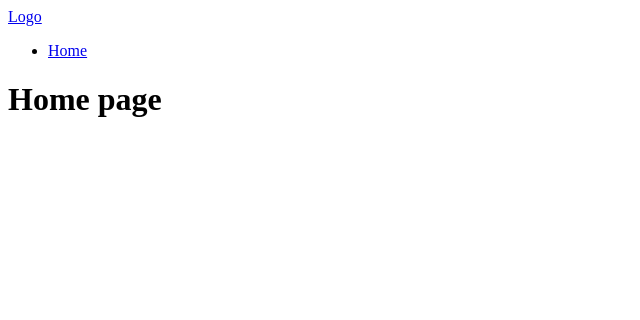
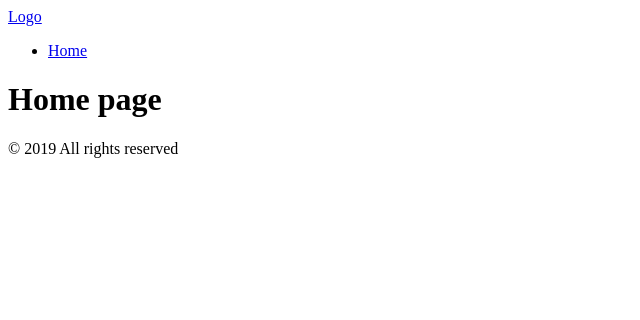
Before and after one commit to a-lenka/symfoapp, a Symfony app: template templates/home/index.html.twig in a window 1280 px wide. Shown: the top 320 px of the page, without its empty margins (0-640 px from the left). Run offline with Twig, Linux system fonts and the light colour scheme; the template is opened without the code that fills it, so the values that code supplies are empty; some libraries are stand-ins or nearby versions.

Commit message:
Add Footer

```diff
--- /dev/null
+++ b/templates/_footer.html.twig
@@ -0,0 +1,14 @@
+{# Start Footer #}
+<footer class="page-footer z-depth-2">
+    {# Copyright #}
+    <div class="footer-copyright">
+        <div class="container">
+            <div class="row center-align">
+                <span>
+                    &copy; {{ date()|date('Y') }} {{ 'All rights reserved'|trans }}
+                </span>
+            </div>
+        </div>
+    </div>
+</footer>
+{# End Footer #}
--- a/templates/base.html.twig
+++ b/templates/base.html.twig
@@ -31,6 +31,11 @@
         {# Main page content #}
         {% block content %}{% endblock content %}
 
+        {# Footer #}
+        {% block footer %}
+            {{ include('_footer.html.twig') }}
+        {% endblock footer %}
+
         {# App Scripts #}
         {% block javascripts %}
             {{ encore_entry_script_tags('app') }}
--- a/translations/messages.en.yaml
+++ b/translations/messages.en.yaml
@@ -1,3 +1,4 @@
+'All rights reserved': 'All rights reserved'
 'Home': 'Home'
 'Home page': 'Home page'
 'Welcome': 'Welcome'
--- a/translations/messages.ru.yaml
+++ b/translations/messages.ru.yaml
@@ -1,3 +1,4 @@
+'All rights reserved': 'Все права защищены'
 'Home': 'Домой'
 'Home page': 'Домашняя страница'
 'Welcome': 'Добро пожаловать'
```
